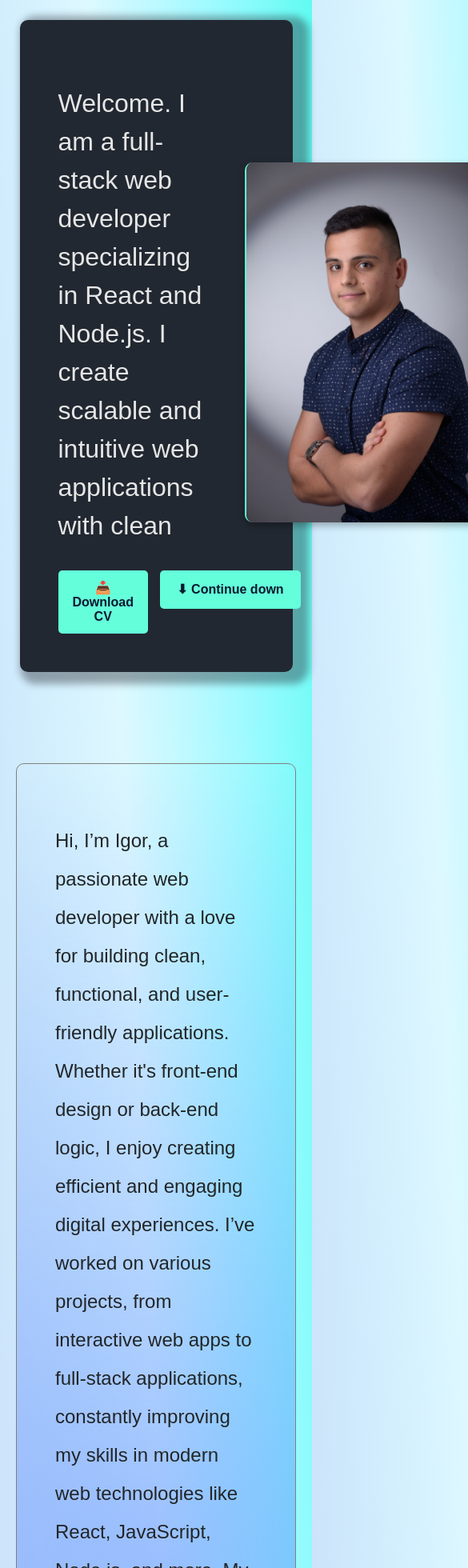
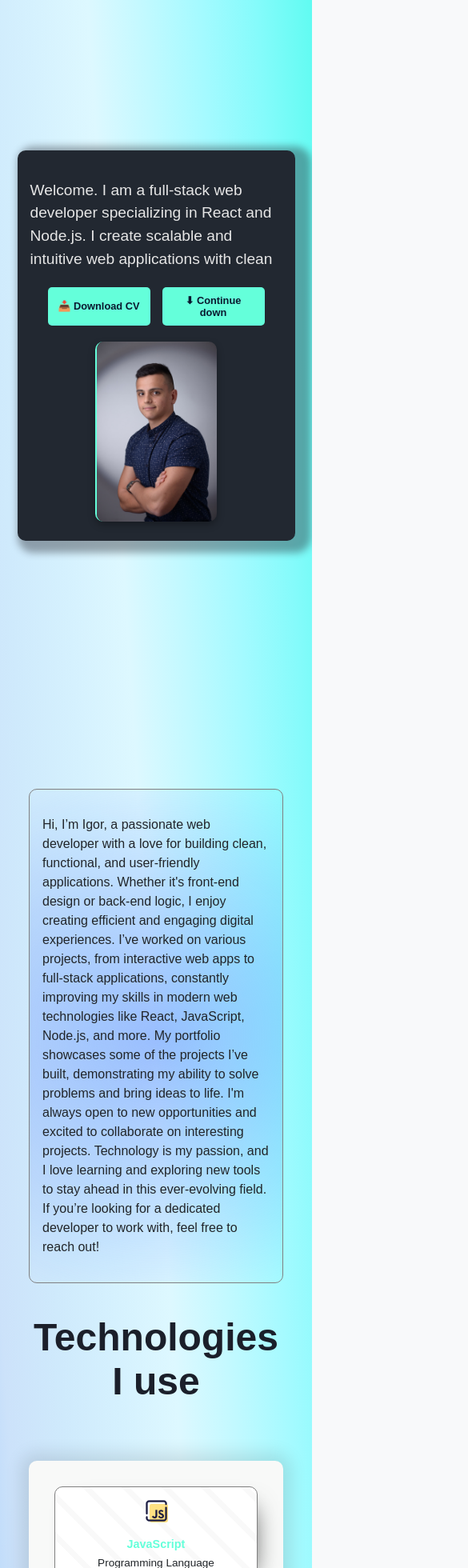
Before and after one commit to McTintor/portfolio, a React (Vite) app: page / in a window 390 px wide. Shown: the part 40-2000 px from the top of the page at 80% size, 585 px wide, since content can reach past the window. Built offline with nearby package versions, Linux system fonts and the light colour scheme.

Commit message:
finished app

```diff
--- a/src/components/Navbar.jsx
+++ b/src/components/Navbar.jsx
@@ -12,6 +12,7 @@ const Navbar = () => {
 
   const [showNavbar, setShowNavbar] = useState(true);
   const [lastScrollY, setLastScrollY] = useState(0);
+  const [menuOpen, setMenuOpen] = useState(false);
 
   useEffect(() => {
     const handleScroll = () => {
@@ -29,16 +30,36 @@ const Navbar = () => {
     document.body.classList.toggle("light", !darkMode);
   }, [darkMode]);
 
+  const toggleMenu = () => {
+    setMenuOpen(!menuOpen);
+  };
 
   return (
-    <nav className={`${showNavbar ? "visible" : "hidden"} ${!darkMode ? "dark-theme" : "light-theme"}`}>
-      <ul>
-        <li><a href="#home">{translations[language].home}</a></li>
-        <li><a href="#about">{translations[language].about}</a></li>
-        <li><a href="#projects">{translations[language].projects}</a></li>
-        <li><a href="#contact">{translations[language].contact}</a></li>
+    <nav
+      className={`${showNavbar ? "visible" : "hidden"} ${
+        !darkMode ? "dark-theme" : "light-theme"
+      }`}
+    >
+      <div className="menu-icon" onClick={toggleMenu}>
+        <div></div>
+        <div></div>
+        <div></div>
+      </div>
+      <ul className={menuOpen ? "open" : ""} onClick={() => setMenuOpen(false)}>
+        <li>
+          <a href="#home">{translations[language].home}</a>
+        </li>
+        <li>
+          <a href="#about">{translations[language].about}</a>
+        </li>
+        <li>
+          <a href="#projects">{translations[language].projects}</a>
+        </li>
+        <li>
+          <a href="#contact">{translations[language].contact}</a>
+        </li>
       </ul>
-      <div className="nav-buttons">
+      <div className={`nav-buttons ${menuOpen ? "open" : ""}`}>
         <div className="theme-toggle">
           <span className="emoji">☀️</span>
           <input
@@ -52,8 +73,6 @@ const Navbar = () => {
           </label>
           <span className="emoji">🌙</span>
         </div>
-
-        {/* Language Toggle */}
         <button onClick={() => dispatch(toggleLanguage())}>
           {language === "en" ? "🇬🇧 EN" : "🇷🇸 SR"}
         </button>
--- a/src/pages/About.css
+++ b/src/pages/About.css
@@ -3,21 +3,22 @@
     flex-direction: column;
     justify-content: center;
     align-items: center;
-    height: 100%;
+    height: auto;
     width: 100%;
+    padding: 2rem 1rem;
 }
 
 .about-text {
-    max-width: 80%;
-    min-height: fit-content;
+    max-width: 90%;
     text-align: left;
-    line-height: 3rem;
-    padding: 3rem;
+    line-height: 2rem;
+    padding: 2rem;
     border: 1px solid gray;
     border-radius: 10px;
     position: relative;
     overflow: hidden;
     transition: background 0.1s ease;
+    font-size: 1rem;
 }
 
 .about-text.light {
@@ -30,70 +31,125 @@
 
 .about-tech {
     display: flex;
-    align-items: center;
+    flex-wrap: wrap;
+    gap: 20px;
+    max-width: 100%;
     justify-content: center;
-    flex-wrap: wrap;
-    gap: 50px;
-    max-width: 80%;
-    padding: 3rem;
-    border-radius: 10px;
-    transition: background 0.3s ease-in-out, color 0.3s ease-in-out;
+    margin-top: 2rem;
 }
 
-/* Light Theme with Blurred Border */
 .about-tech.dark {
     background-color: #f8f9f8;
     color: #212529;
-    box-shadow: 0 0 20px 10px rgba(0, 0, 0, 0.1); /* Soft glow effect */
-    position: relative;
+    box-shadow: 0 0 20px 10px rgba(0, 0, 0, 0.1);
     border-radius: 10px;
-    padding: 3rem;
+    padding: 2rem;
 }
 
 .about-tech.light {
-    background-color: #222831; /* Darker, more contrasting */
+    background-color: #222831;
     color: #e6e6e6;
     box-shadow: 10px 5px 10px 10px rgba(27, 26, 34, 0.377);
+    border-radius: 10px;
+    padding: 2rem;
 }
 
 .about-p {
-    font-size: 1.5rem;
+    font-size: 1.25rem;
 }
 
 .tech-container {
-    width: 20%;
-    height: 40%;
+    flex: 1 1 calc(45% - 20px);
+    max-width: calc(45% - 20px);
+    height: auto;
     border: 1px solid gray;
     border-radius: 10px;
-    padding: 10px 0;
+    padding: 10px;
     box-shadow: 12px 10px 31px -18px rgba(0, 0, 0, 0.75);
     transition: transform 0.1s ease-out;
+    display: flex;
+    flex-direction: column;
+    align-items: center;
+    text-align: center;
 }
-
-.tech-container.tilt {
-    transform: rotate3d(var(--x-axis), var(--y-axis), 0, var(--angle));
-}
-
 
 .tech-container.dark {
     background-color: #ffffff;
-    background: repeating-linear-gradient( 45deg, #f9f9f9, #f9f9f9 7px, #ffffff 7px, #ffffff 35px );
+    background: repeating-linear-gradient(45deg, #f9f9f9, #f9f9f9 7px, #ffffff 7px, #ffffff 35px);
 }
 
 .tech-container.light {
     background-color: #31353f;
-    background: repeating-linear-gradient( 45deg, #1b1f2a, #1b1f2a 7px, #31353f 7px, #31353f 35px );
+    background: repeating-linear-gradient(45deg, #1b1f2a, #1b1f2a 7px, #31353f 7px, #31353f 35px);
 }
 
 .icon {
     max-width: 45px;
     height: auto;
+    margin-bottom: 0.5rem;
+}
+
+.tech-text h3 {
+    font-size: 1.2rem;
+    margin: 0.5rem 0;
+}
+
+.tech-p {
+    font-size: 1rem;
+    margin: 0;
 }
 
 .t-h.dark {
     color: #1b1f2a;
 }
 
-.tech-p {
-    font-size: 1.5rem;
+/* Responsive adjustments */
+@media (max-width: 768px) {
+    .about-text {
+        line-height: 1.5rem;
+        padding: 1.5rem;
+        font-size: 0.9rem;
+    }
+    .about-p {
+        font-size: 1.1rem;
+    }
+    .about-tech {
+        padding: 1rem;
+    }
+    .tech-container {
+        flex: 1 1 calc(100% - 10px);
+        max-width: calc(100% - 10px);
+        padding: 1rem;
+    }
+    .icon {
+        max-width: 40px;
+    }
+    .tech-text h3 {
+        font-size: 1rem;
+    }
+    .tech-p {
+        font-size: 0.9rem;
+    }
 }
+
+@media (max-width: 480px) {
+    .about-text {
+        padding: 1rem;
+        font-size: 0.85rem;
+    }
+    .about-p {
+        font-size: 1rem;
+    }
+    .tech-container {
+        padding: 0.8rem;
+    }
+    .icon {
+        max-width: 35px;
+    }
+    .tech-text h3 {
+        font-size: 0.9rem;
+    }
+    .tech-p {
+        font-size: 0.85rem;
+    }
+}
--- a/src/pages/Home.css
+++ b/src/pages/Home.css
@@ -10,18 +10,15 @@
     transition: background 0.3s ease-in-out, color 0.3s ease-in-out;
   }
 
-/* Light Theme with Blurred Border */
   .hero-content.light {
-    /* background-image: linear-gradient(to right, #f8f9fa, #d1e1f1, #abc8e9, #85afe1, #5d97d8, #4b84c5, #3871b2, #235fa0, #284e80, #273d62, #222e45, #1b1f2a); */
     background-color: #1b1f2a;
     color: #e6e6e6;
-    box-shadow: 0 0 20px 10px rgba(0, 0, 0, 0.1); /* Soft glow effect */
+    box-shadow: 0 0 20px 10px rgba(0, 0, 0, 0.1);
     position: relative;
     border-radius: 10px;
     padding: 3rem;
   }
 
-/* Blurred Border Effect */
   .hero-content.light::before {
     content: "";
     position: absolute;
@@ -30,22 +27,21 @@
     right: -5px;
     bottom: -5px;
     border-radius: 15px;
-    background: rgb(255, 255, 255); /* Light blur color */
-    filter: blur(10px); /* Blurred border effect */
+    background: rgb(255, 255, 255);
+    filter: blur(10px);
     z-index: -1;
   }
 
-
   .hero-content.dark {
-    background-color: #222831; /* Darker, more contrasting */
+    background-color: #222831;
     color: #e6e6e6;
     box-shadow: 10px 5px 10px 10px rgba(27, 26, 34, 0.377);
   }
 
+  /* Text */
   .hero-text {
-    max-width: 75%;
+    max-width: 60%;
   }
-
 
   .typed-text {
     font-size: 2rem;
@@ -59,20 +55,10 @@
     line-height: 3rem;
   }
 
-/* Hidden full text to reserve space */
-.typed-text-placeholder {
-    font-size: 2rem;
-    visibility: hidden;
-    position: absolute;
-    white-space: normal;
-    word-wrap: break-word;
-    overflow-wrap: break-word;
-}
-
-
   /* Buttons */
   .hero-buttons {
     display: flex;
+    flex-wrap: wrap;
     gap: 15px;
     margin-top: 20px;
   }
@@ -110,8 +96,8 @@
     height: auto;
     border-radius: 10px;
     box-shadow: 0 4px 10px rgba(0, 0, 0, 0.3);
-    opacity: 0;  /* Initially hidden */
-    animation: fadeIn 1s ease-in-out forwards;  /* Runs once and stays visible */
+    opacity: 0;
+    animation: fadeIn 1s ease-in-out forwards;
   }
 
   .hero-image img.dark {
@@ -122,7 +108,6 @@
     border-left: 2px solid #0077cc;
   }
 
-/* Fade-in animation */
   @keyframes fadeIn {
     from {
       opacity: 0;
@@ -133,3 +118,77 @@
       transform: translateY(0);
     }
   }
+
+  /* Responsive Design */
+  @media (max-width: 1024px) {
+    .hero-content {
+      flex-direction: column;
+      text-align: center;
+      width: 90%;
+      padding: 2rem;
+    }
+
+    .hero-text {
+      max-width: 100%;
+    }
+
+    .typed-text {
+      font-size: 1.8rem;
+      line-height: 2.5rem;
+      min-height: 10rem;
+    }
+
+    .hero-buttons {
+      justify-content: center;
+    }
+
+    .hero-image img {
+      width: 250px;
+    }
+  }
+
+  @media (max-width: 768px) {
+    .hero-content {
+      padding: 1.5rem;
+      gap: 30px;
+    }
+
+    .typed-text {
+      font-size: 1.5rem;
+      line-height: 2rem;
+      min-height: 8rem;
+    }
+
+    .hero-buttons button {
+      font-size: 0.9rem;
+      padding: 10px 14px;
+      width: 9rem;
+    }
+
+    .hero-image img {
+      width: 200px;
+    }
+  }
+
+  @media (max-width: 480px) {
+    .hero-content {
+      padding: 1rem;
+      gap: 20px;
+    }
+
+    .typed-text {
+      font-size: 1.2rem;
+      line-height: 1.8rem;
+      min-height: 6rem;
+    }
+
+    .hero-buttons button {
+      font-size: 0.8rem;
+      padding: 8px 12px;
+      width: 8rem;
+    }
+
+    .hero-image img {
+      width: 150px;
+    }
+  }
--- a/src/pages/Projects.css
+++ b/src/pages/Projects.css
@@ -5,6 +5,7 @@
     align-items: center;
     justify-content: center;
     gap: 3rem;
+    padding: 1rem;
 }
 
 .projects-h1.dark {
@@ -31,18 +32,23 @@
     width: 100%;
     display: flex;
     align-items: center;
-    justify-content: space-evenly;
-    gap: 1rem;
+    justify-content: center;
+    gap: 1.5rem;
     flex-wrap: wrap;
 }
 
 .project-container {
     min-height: 30rem;
-    width: 20%;
-    padding: 1rem 3rem;
+    width: 100%;
+    max-width: 320px;
+    padding: 1rem 1.5rem;
     border-radius: 10px;
     position: relative;
     transition: transform 0.3s ease;
+    display: flex;
+    flex-direction: column;
+    align-items: center;
+    text-align: center;
 }
 
 .project-container:hover {
@@ -62,8 +68,9 @@
 }
 
 .project-container img {
-    width: 200px;
-    height: 200px;
+    width: 100%;
+    max-width: 200px;
+    height: auto;
     border-bottom: 1px solid gray;
 }
 
@@ -74,3 +81,38 @@
 .project-p svg.light {
     background-color: #64FFDA;
 }
+
+/* Responsive Design */
+@media (max-width: 768px) {
+    .projects-container {
+        flex-direction: column;
+        align-items: center;
+    }
+
+    .project-container {
+        width: 90%;
+        max-width: 400px;
+    }
+
+    .project-container img {
+        max-width: 150px;
+    }
+
+    .project-p {
+        font-size: 0.9rem;
+    }
+}
+
+@media (max-width: 480px) {
+    .project-container {
+        padding: 1rem;
+    }
+
+    .project-container img {
+        max-width: 120px;
+    }
+
+    .project-p {
+        font-size: 0.8rem;
+    }
+}
```
Also changed, not shown: src/components/Navbar.css (+80 -3 lines), src/pages/Contact.css (+43 -20 lines), src/pages/Contact.jsx (line endings or trailing spaces). Lines whose indentation alone changed are shown as unchanged.
